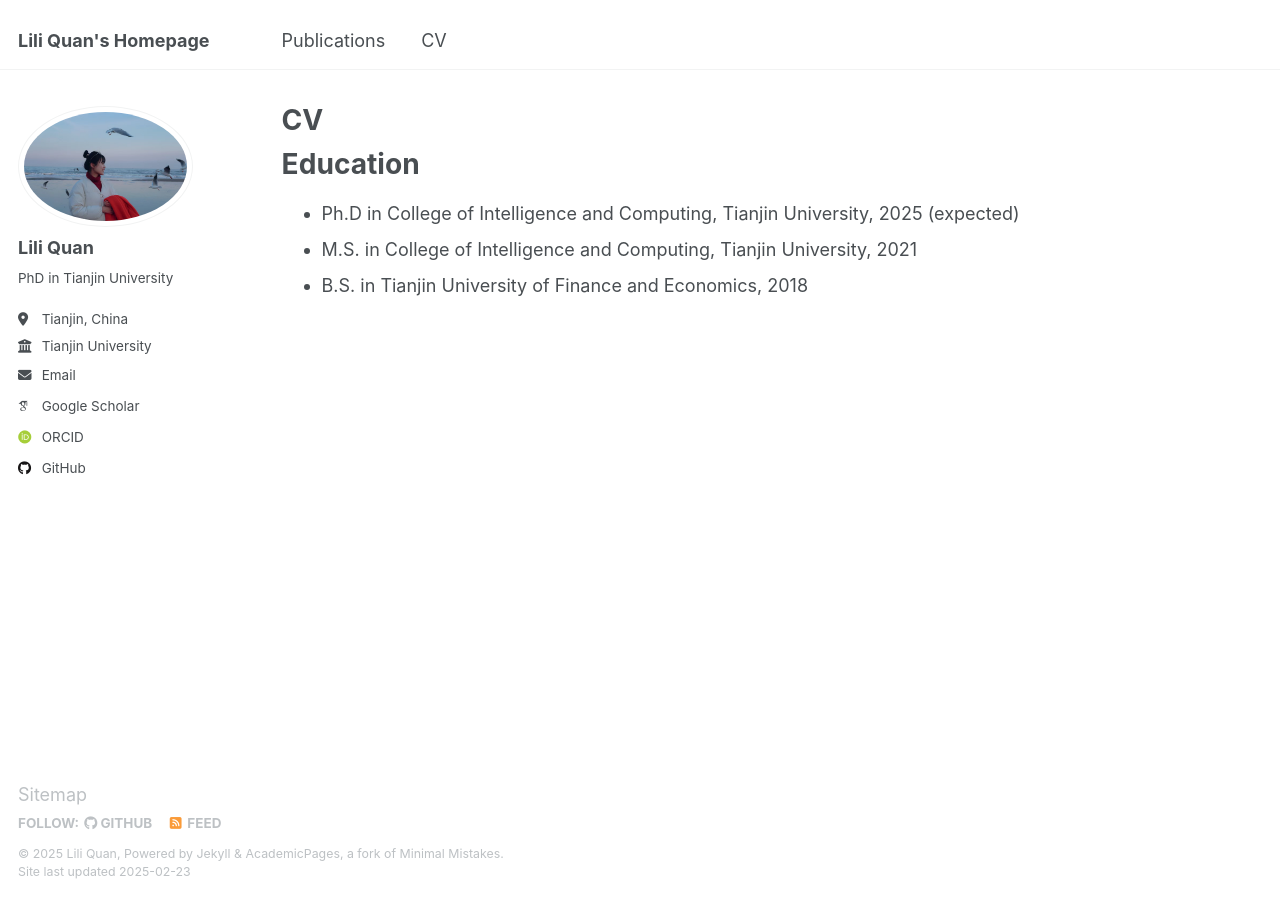
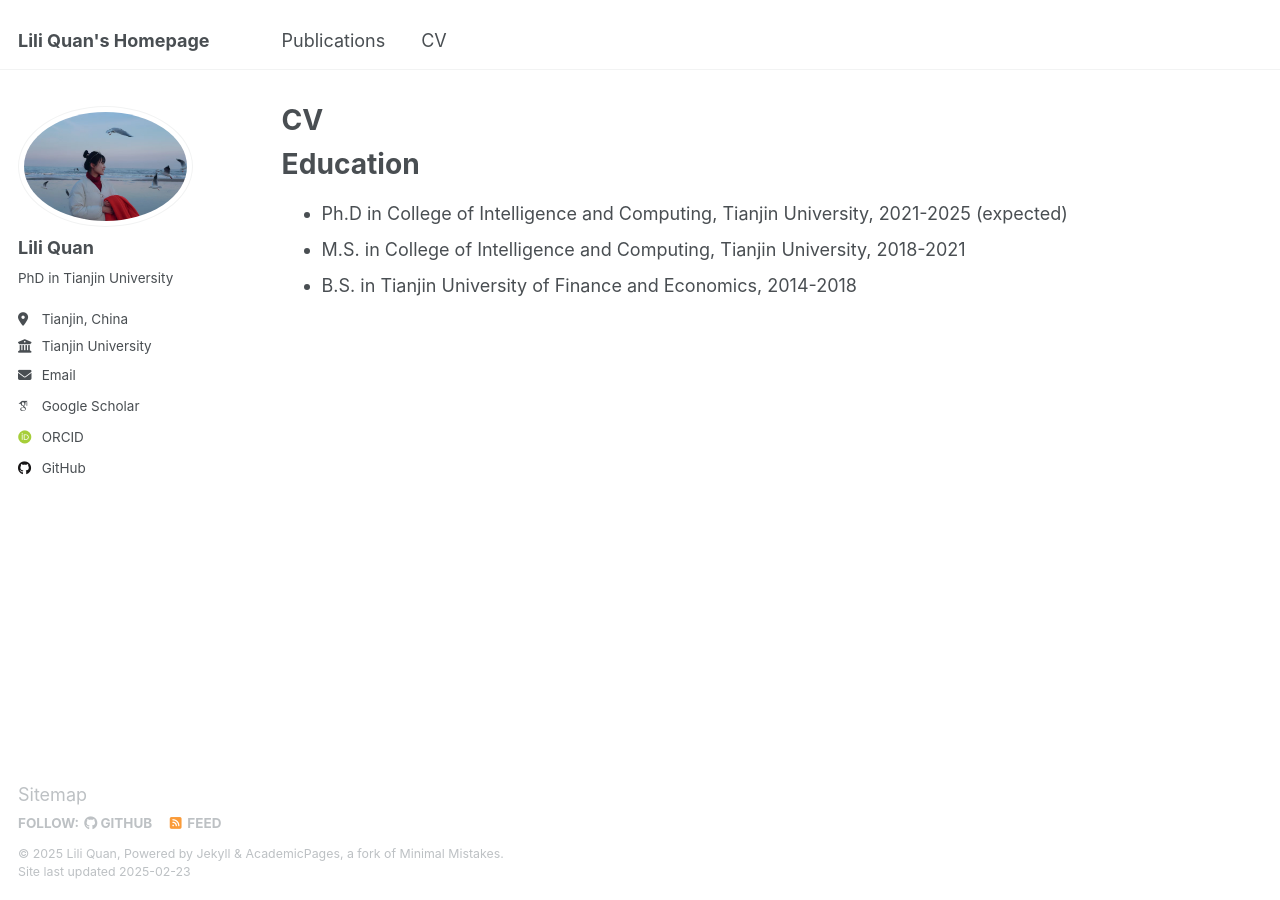
Before and after one commit to liliquan0118/liliquan0118.github.io, a Jekyll site: the page built from _pages/cv.md, in a window 1280 px wide. Built offline with Jekyll 4.4.1, drawn with Linux system fonts in a browser that asks for light colours; some web fonts are replaced; a file with an impossible date is left out.

Commit message:
Update cv.md

```diff
--- a/_pages/cv.md
+++ b/_pages/cv.md
@@ -12,7 +12,7 @@ redirect_from:
 Education
 ======
 * Ph.D in College of Intelligence and
-Computing, Tianjin University, 2025 (expected)
+Computing, Tianjin University, 2021-2025 (expected)
 * M.S. in College of Intelligence and
-Computing, Tianjin University, 2021
-* B.S. in Tianjin University of Finance and Economics, 2018
+Computing, Tianjin University, 2018-2021
+* B.S. in Tianjin University of Finance and Economics, 2014-2018
```
